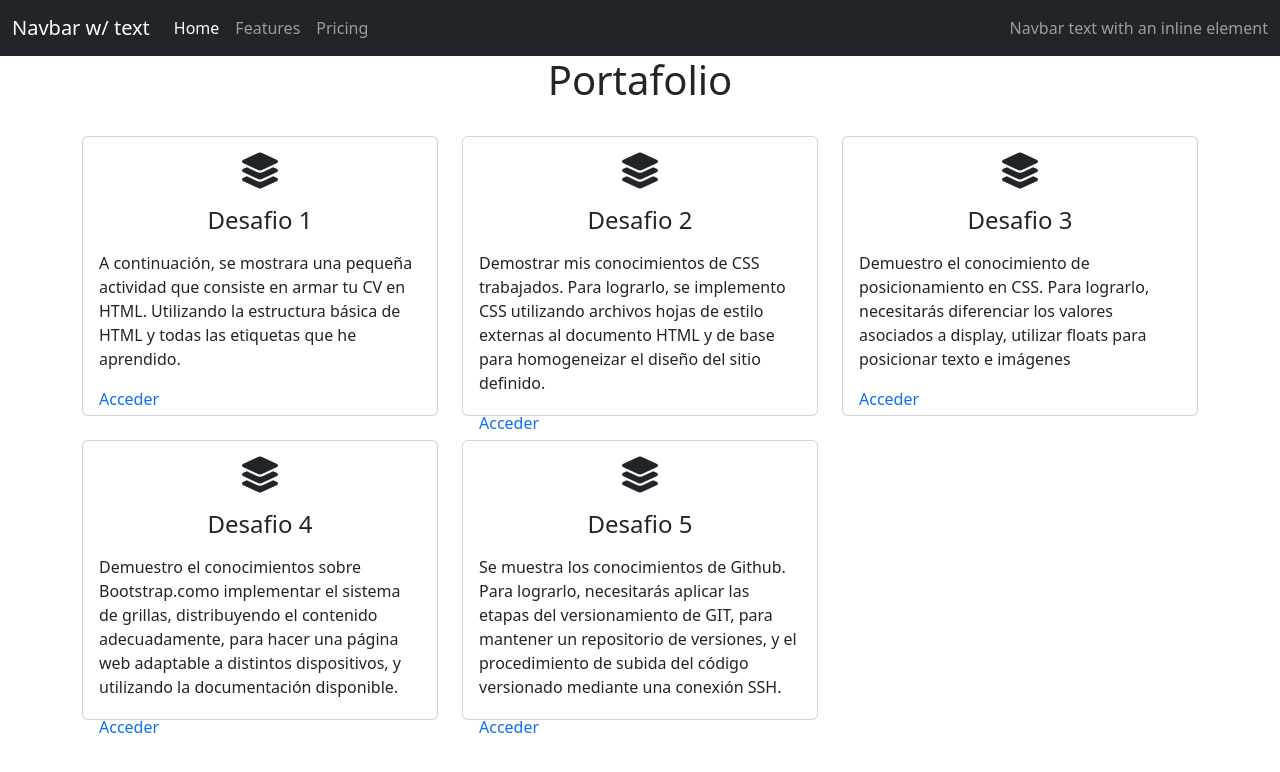
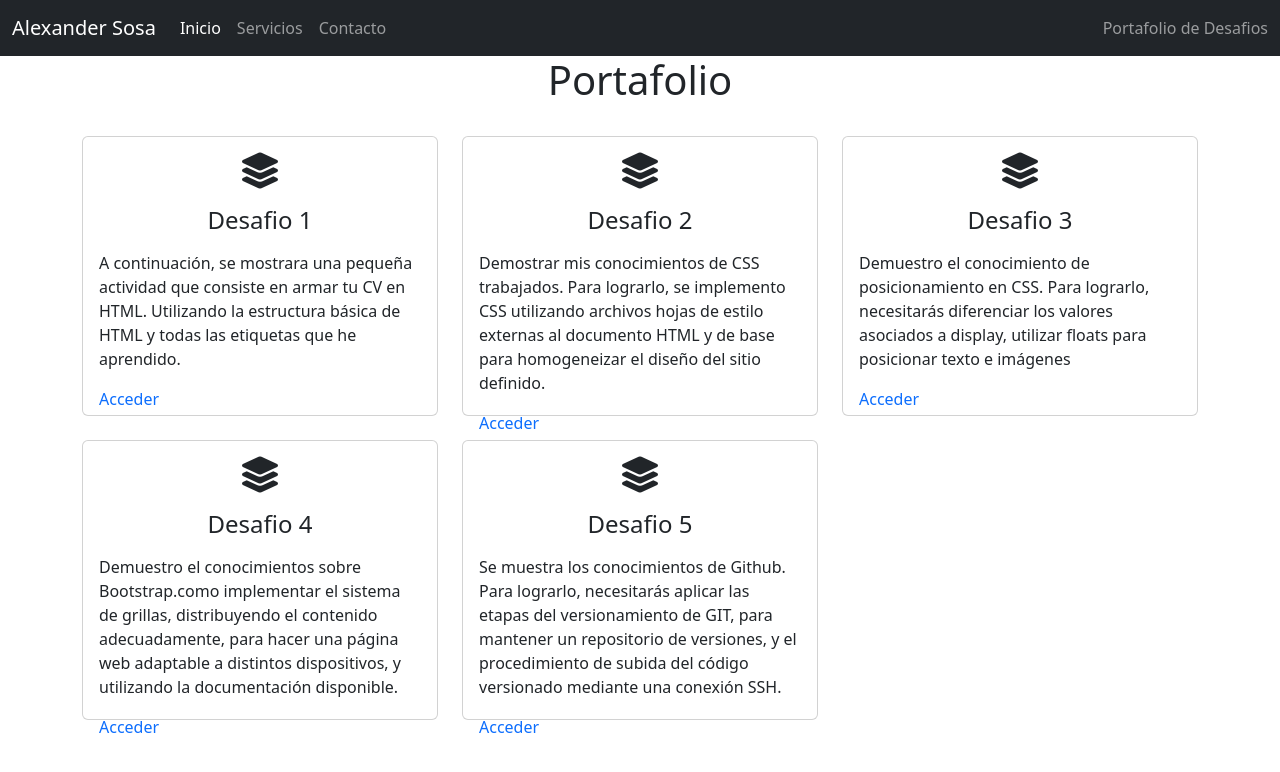
Before and after one commit to AJSS2009/ajss2009.github.io, a plain HTML site: page index.html in a window 1280 px wide. Drawn offline with nearby package versions, Linux system fonts and the light colour scheme.

Commit message:
Se arreglan los textos del Menu del sitio

```diff
--- a/assets/css/style.css
+++ b/assets/css/style.css
@@ -1,10 +1,10 @@
-.bgimage {
+/* .bgimage {
   height:100vh;
   background: url('images/heroImage.jpeg');
   background-size:cover;
   position:relative;
 }
-/* text css above hero image*/
+
 .hero_title {
   font-size: 4.5rem;
 }
@@ -18,9 +18,9 @@
   left: 50%;
   transform: translate(-50%, -50%);
   color: white;
-}
+} */
 
-/* services section css */
+/* portfolio section */
 .servicesText.card {
   height: 280px;
   cursor: pointer;
@@ -40,7 +40,7 @@
   border: 1px solid #008000;
 }
 /* social media icons styling */
-.social-icons {
+/*.social-icons {
   font-size: 36px;
   cursor: pointer;
 }
@@ -49,9 +49,9 @@
 }
 .fab {
   color: #000000;
-}
+}*/
 /* footer styling */
 #footer {
-  background-color: #808080;
+  background-color: black;
   text-align: center;
 }
--- a/index.html
+++ b/index.html
@@ -32,7 +32,7 @@
     <section id="nabvar">
       <nav class="navbar navbar-expand-lg navbar-dark bg-dark">
         <div class="container-fluid">
-          <a class="navbar-brand" href="#">Navbar w/ text</a>
+          <a class="navbar-brand" href="#">Alexander Sosa</a>
           <button
             class="navbar-toggler"
             type="button"
@@ -47,17 +47,17 @@
           <div class="collapse navbar-collapse" id="navbarText">
             <ul class="navbar-nav me-auto mb-2 mb-lg-0">
               <li class="nav-item">
-                <a class="nav-link active" aria-current="page" href="#">Home</a>
+                <a class="nav-link active" aria-current="page" href="#">Inicio</a>
               </li>
               <li class="nav-item">
-                <a class="nav-link" href="#">Features</a>
+                <a class="nav-link" href="#">Servicios</a>
               </li>
               <li class="nav-item">
-                <a class="nav-link" href="#">Pricing</a>
+                <a class="nav-link" href="#">Contacto</a>
               </li>
             </ul>
             <span class="navbar-text">
-              Navbar text with an inline element
+              Portafolio de Desafios
             </span>
           </div>
         </div>
```
